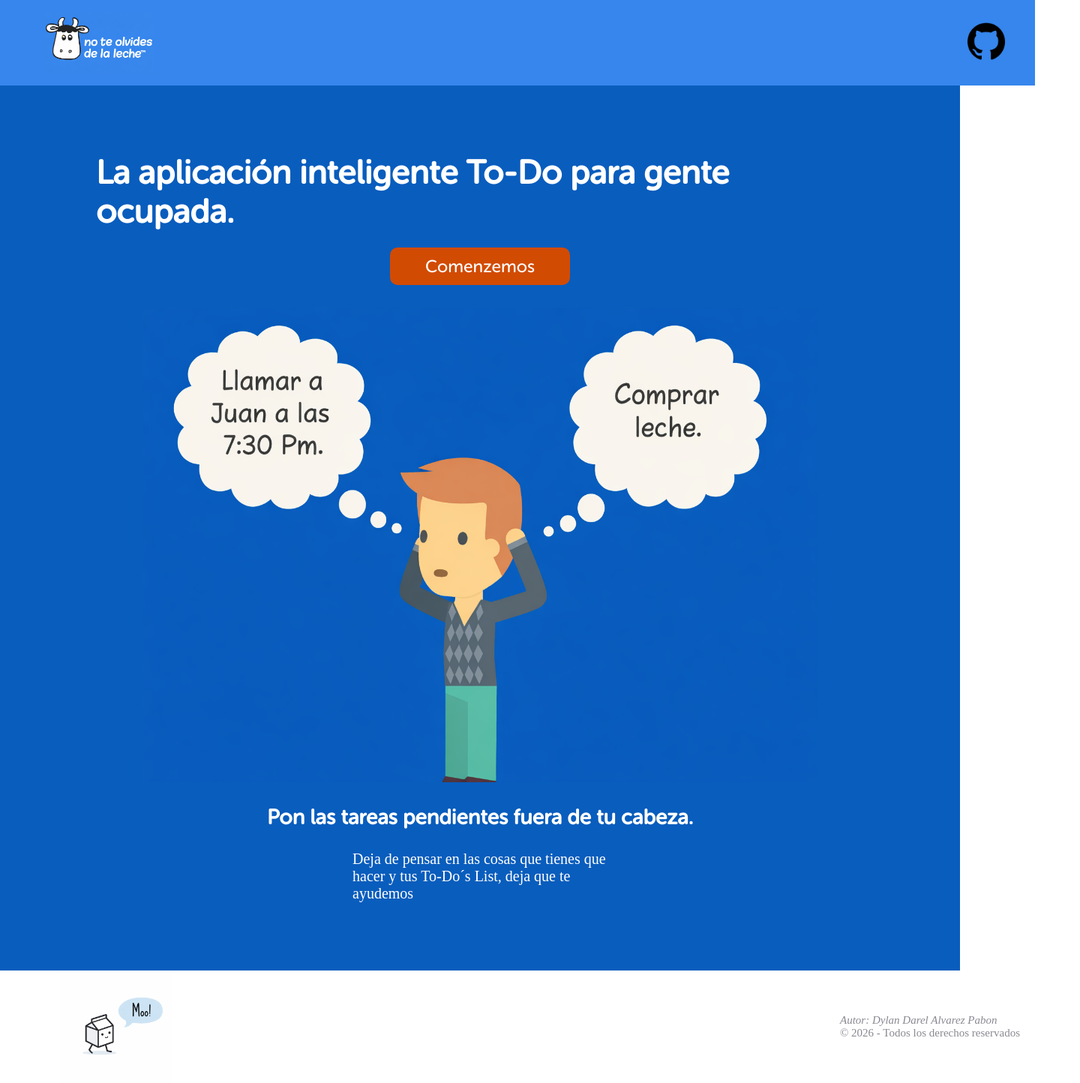
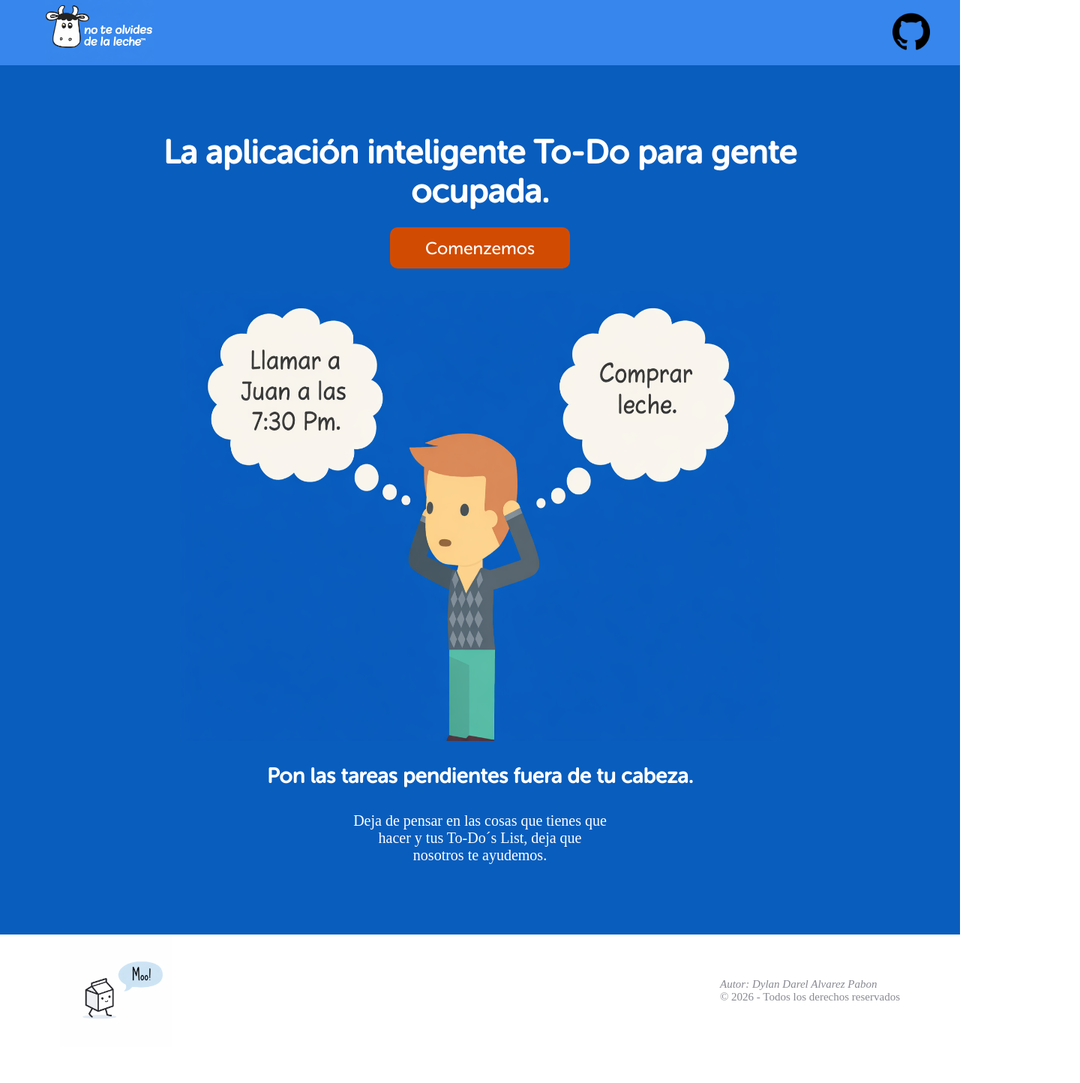
Before and after one commit to Alvarez-Dylan/ToDoList, a plain HTML site: page ToDo/index.html in a window 1280 px wide. Shown: the whole page at 75% size, 1440 px wide, since content can reach past the window. After the commit the page ends 1396 px from the top, so only its background shows below. Drawn offline with Linux system fonts and the light colour scheme; a web font is replaced by a local one.

Commit message:
maquetacion primera parte

```diff
--- a/ToDo/index.html
+++ b/ToDo/index.html
@@ -9,15 +9,15 @@
 </head>
 <body>
     <header class="cabecera cabecera-flex">
-        <img src="imagenes/logo.png" alt="Logo de No te olvides de la Leche" width="145px" height="83px">
+        <a href="index.html"><img src="imagenes/logo.png" alt="Logo de No te olvides de la Leche" width="145px" height="83px"></a>
         <a href="https://github.com/Alvarez-Dylan/ToDoList.git"><img src="imagenes/github.png" width="50px" height="50px"></a>
     </header>
     <section class="section section-flex ">
         <h1 class="letras">La aplicación inteligente To-Do para gente ocupada.</h1>
-        <a href="#" class="letras">Comenzemos</a>
-        <img src="imagenes/mainImage.png" width="900" height="700px">
+        <a href="toDo.html" class="letras">Comenzemos</a>
+        <img src="imagenes/mainImage.png" width="800" height="600px">
         <h2 class="letras">Pon las tareas pendientes fuera de tu cabeza.</h2>
-        <p>Deja de pensar en las cosas que tienes que hacer y tus To-Do´s List, deja que te ayudemos</p>
+        <p>Deja de pensar en las cosas que tienes que hacer y tus To-Do´s List, deja que nosotros te ayudemos.</p>
     </section>
     <footer section class="footer footer-flex">
         <img src="imagenes/footerImage.png" alt="Caja de leche diciendo MUU!" width="150px" height="150px" >
--- a/ToDo/style.css
+++ b/ToDo/style.css
@@ -1,6 +1,11 @@
 *{
     margin: 0;
     padding: 0;
+    box-sizing: border-box;
+}
+
+.section{
+    flex: 1;
 }
 /* Fuentes */
 @font-face {
@@ -26,7 +31,7 @@
 .cabecera{
     background-color: #3686ed;
     width: 100%;
-    height: 114px;
+
 
 }
 .cabecera-flex{
@@ -40,13 +45,14 @@
 .section{
     background-color: #095dbd;
     width: 100%;
-    height: 1000px;
+    min-height: 100vh;
     padding: 90px 0;
 }
 .section-flex{
     display: flex;
     flex-direction: column;
     align-items: center;
+    text-align: center;
     gap: 30px;
 }
 .section a{
@@ -77,9 +83,10 @@
      align-items: center;
     justify-content: center;
 }
+
+/* Footer */
 .footer{
     width: 100%;
-    height: 150px;
     font-family: "Open-Sans";
     color: #898A92;
     font-size: 15px;
```
Also changed, not shown: ToDo/toDo.html (added, +33 -0 lines), ToDo/imagenes/checkGif.gif (added).
